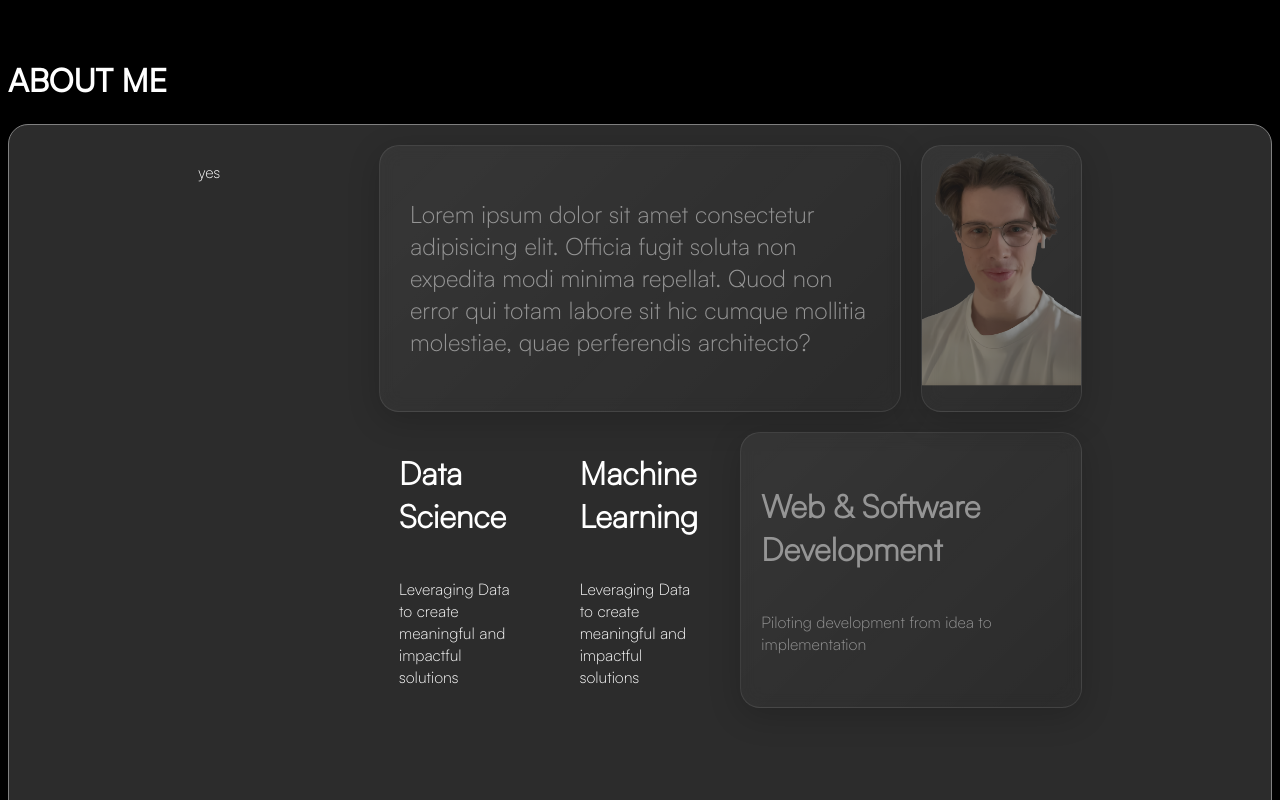
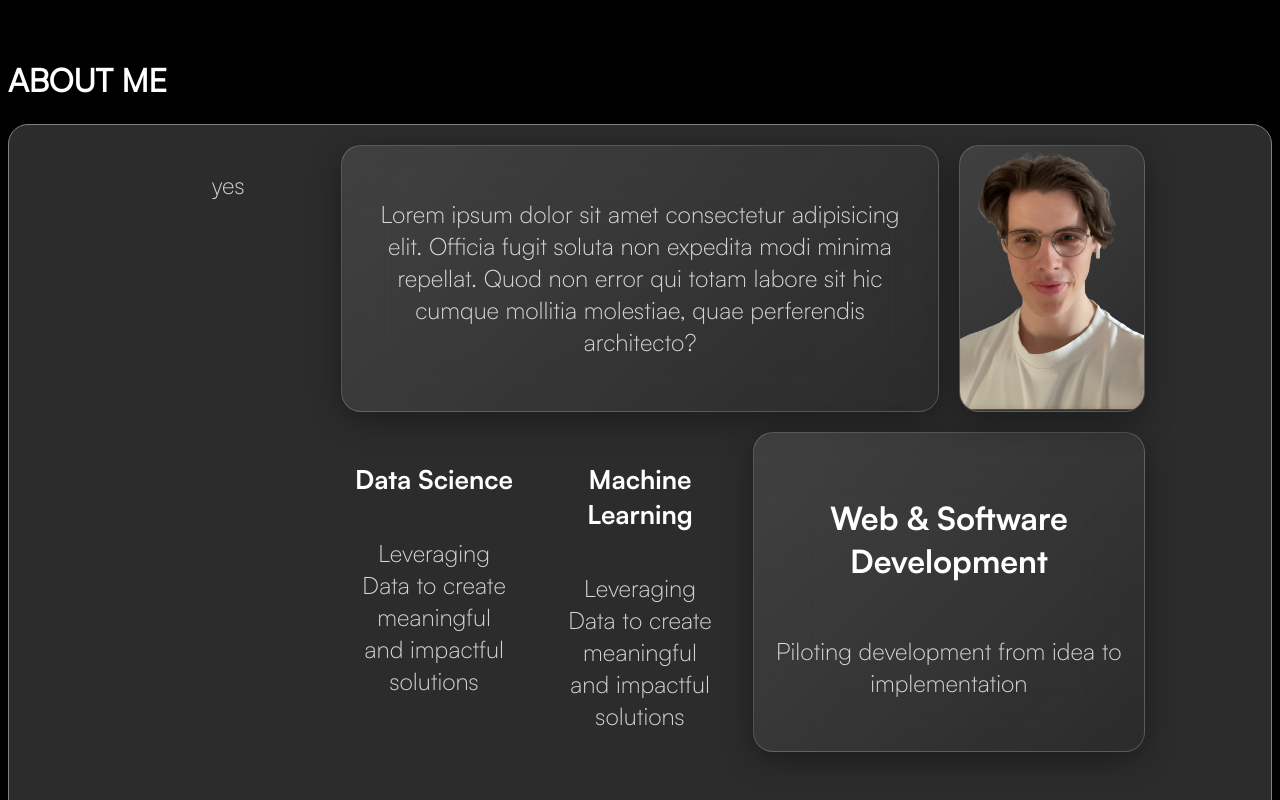
Before and after one commit to BenW2k/Portfolio, a Next.js app in the folder frontend/: page / in a window 1280 px wide. Shown: the part 740-1540 px from the top of the page. Built offline with nearby package versions, Linux system fonts and the light colour scheme.

Commit message:
+variables imports and styling changes

```diff
--- a/frontend/app/styles/components/about.module.css
+++ b/frontend/app/styles/components/about.module.css
@@ -1,14 +1,58 @@
+@font-face {
+  font-family: Helvetica;
+  src: url("/frontend//app/assets/fonts/Helvetica.ttf");
+}
+@font-face {
+  font-family: var(--Helvetica-Light);
+  src: url("/frontend/app/assets/fonts/helvetica-light-587ebe5a59211.ttf");
+}
+@font-face {
+  font-family: Satoshi-Regular;
+  src: url("../../assets/fonts/Satoshi-Regular.otf") format("opentype");
+}
+@font-face {
+  font-family: Satoshi-Bold;
+  src: url("../../assets/fonts/Satoshi-Bold.otf") format("opentype");
+}
+@font-face {
+  font-family: Satoshi-Italic;
+  src: url("../../assets/fonts/Satoshi-Italic.otf") format("opentype");
+}
+@font-face {
+  font-family: Satoshi-Medium-Italic;
+  src: url("../../assets/fonts/Satoshi-MediumItalic.otf") format("opentype");
+}
+@font-face {
+  font-family: Satoshi-Medium;
+  src: url("../../assets/fonts/Satoshi-Medium.otf") format("opentype");
+}
+@font-face {
+  font-family: Satoshi-Light;
+  src: url("../../assets/fonts/Satoshi-Light.otf") format("opentype");
+}
+@font-face {
+  font-family: Satoshi-Light-Italic;
+  src: url("../../assets/fonts/Satoshi-LightItalic.otf") format("opentype");
+}
 .container {
   width: auto;
   height: 120vh;
   background-color: rgb(44, 44, 44);
   border-radius: 20px;
   border: 1px solid grey;
+  text-align: center;
+}
+.container p {
+  opacity: 0.8;
+  font-size: 24px;
+}
+.container h3 {
+  font-family: Satoshi-Bold, sans-serif;
 }
 
 .grid {
   display: grid;
-  width: 70%;
+  width: 80%;
   height: 50%;
   padding: 20px;
   margin: 0 auto;
@@ -16,6 +60,13 @@
   grid-template-rows: repeat(2, 1fr);
   gap: 20px;
   border-radius: 10px;
+}
+
+.dummy {
+  display: flex;
+  grid-row: 1/3;
+  grid-column: 1/2;
+  border-radius: 20px;
 }
 
 .intro {
@@ -34,13 +85,13 @@
   display: flex;
   flex-direction: column;
   justify-content: center;
+  text-align: center;
   grid-row: 2/3;
   grid-column: 4/6;
   border-radius: 20px;
 }
 .dev h3 {
   font-size: 32px;
-  margin: 20px 20px;
   display: flex;
   max-height: 50%;
 }
@@ -58,8 +109,8 @@
   border-radius: 20px;
 }
 .ml h3 {
-  font-size: 32px;
-  margin: 20px 20px;
+  font-size: 26px;
+  margin: 30px auto 20px;
   display: flex;
   max-height: 50%;
 }
@@ -77,14 +128,16 @@
   border-radius: 20px;
 }
 .ds h3 {
-  font-size: 32px;
-  margin: 20px 20px;
+  font-size: 26px;
+  margin: 30px auto 20px auto;
   display: flex;
   max-height: 50%;
 }
 .ds p {
   max-height: 50%;
+  font-size: 24px;
   margin: 20px;
+  justify-self: center;
 }
 
 .face {
@@ -98,15 +151,14 @@
   justify-content: center;
 }
 .face .face-img {
-  height: 30vh;
+  height: 33vh;
   width: auto;
 }
 
 .glass {
-  opacity: 0.5;
   background: linear-gradient(135deg, rgba(255, 255, 255, 0.1), rgba(255, 255, 255, 0));
-  backdrop-filter: blur(10px);
-  -webkit-backdrop-filter: blur(10px);
+  backdrop-filter: blur(30px);
+  -webkit-backdrop-filter: blur(30px);
   border-radius: 20px;
   border: 1px solid rgba(255, 255, 255, 0.18);
   box-shadow: 0 8px 32px 0 rgba(0, 0, 0, 0.37);
--- a/frontend/app/styles/components/about.module.scss
+++ b/frontend/app/styles/components/about.module.scss
@@ -1,14 +1,24 @@
+@use "variables";
+
 .container {
   width: auto;
   height: 120vh;
   background-color: rgb(44, 44, 44);
   border-radius: 20px;
   border: 1px solid grey;
+  text-align: center;
+  p {
+    opacity: 0.8;
+    font-size: 24px;
+  }
+  h3 {
+    font-family: variables.$bold-font;
+  }
 }
 
 .grid {
   display: grid;
-  width: 70%;
+  width: 80%;
   height: 50%;
   padding: 20px;
   // background-color: purple;
@@ -17,6 +27,13 @@
   grid-template-rows: repeat(2, 1fr);
   gap: 20px;
   border-radius: 10px;
+}
+
+.dummy {
+  display: flex;
+  grid-row: 1 / 3;
+  grid-column: 1 / 2;
+  border-radius: 20px;
 }
 
 .intro {
@@ -35,12 +52,12 @@
   display: flex;
   flex-direction: column;
   justify-content: center;
+  text-align: center;
   grid-row: 2 / 3;
   grid-column: 4 / 6;
   border-radius: 20px;
   h3 {
     font-size: 32px;
-    margin: 20px 20px;
     display: flex;
     max-height: 50%;
   }
@@ -58,8 +75,9 @@
   margin: 0 auto;
   border-radius: 20px;
   h3 {
-    font-size: 32px;
-    margin: 20px 20px;
+    font-size: 26px;
+    // margin: 30px 30px;
+    margin: 30px auto 20px;
     display: flex;
     max-height: 50%;
   }
@@ -77,14 +95,16 @@
   margin: 0 auto;
   border-radius: 20px;
   h3 {
-    font-size: 32px;
-    margin: 20px 20px;
+    font-size: 26px;
+    margin: 30px auto 20px auto;
     display: flex;
     max-height: 50%;
   }
   p {
     max-height: 50%;
+    font-size: 24px;
     margin: 20px;
+    justify-self: center;
   }
 }
 
@@ -98,20 +118,19 @@
   border-radius: 20px;
   justify-content: center;
   .face-img {
-    height: 30vh;
+    height: 33vh;
     width: auto;
   }
 }
 
 .glass {
-  opacity: 0.5;
   background: linear-gradient(
     135deg,
     rgba(255, 255, 255, 0.1),
     rgba(255, 255, 255, 0)
   );
-  backdrop-filter: blur(10px);
-  -webkit-backdrop-filter: blur(10px);
+  backdrop-filter: blur(30px);
+  -webkit-backdrop-filter: blur(30px);
   border-radius: 20px;
   border: 1px solid rgba(255, 255, 255, 0.18);
   box-shadow: 0 8px 32px 0 rgba(0, 0, 0, 0.37);
```
